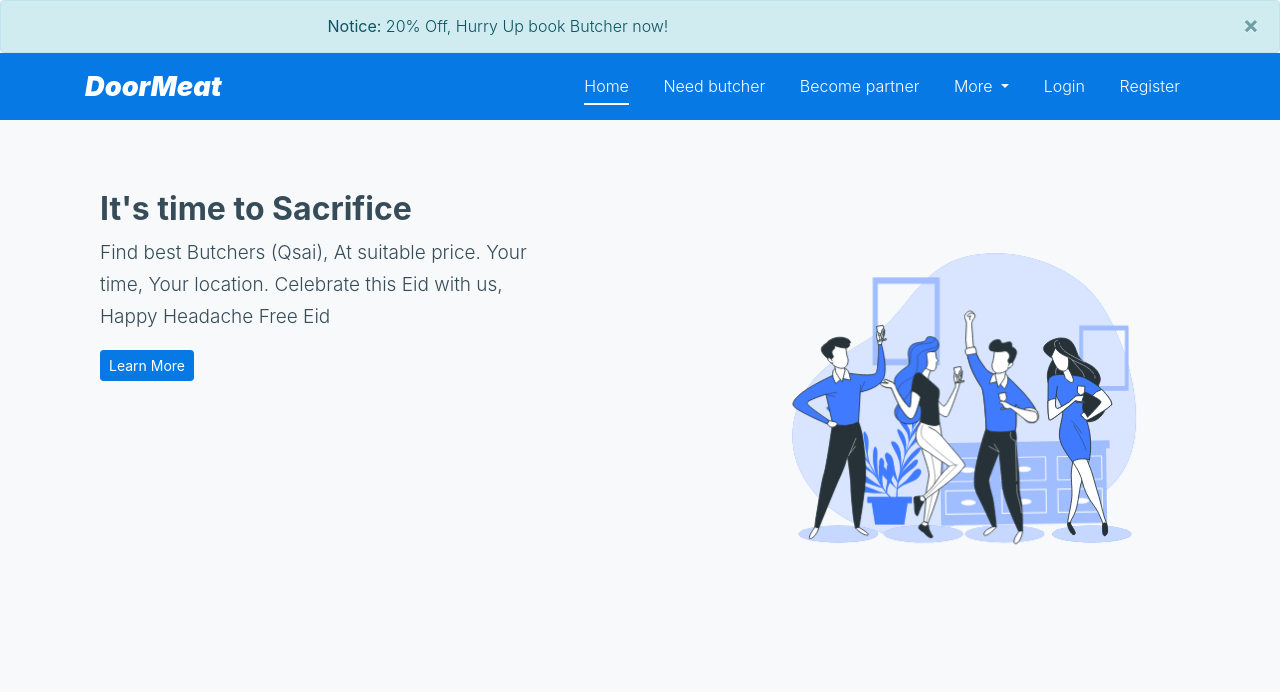
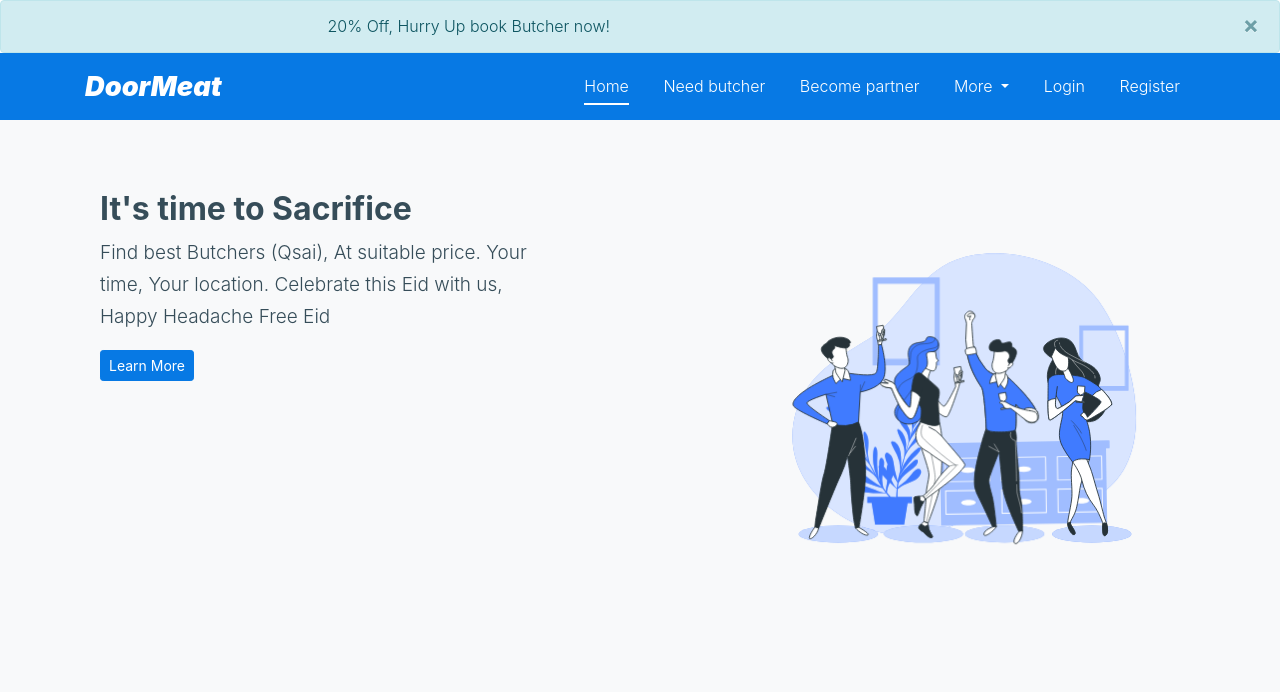
Before and after one commit to MTayyab10/DoorMeat01, a Django app: page / in a window 1280 px wide. Shown: the top 692 px of the page. Run offline with Django 3.2, Linux system fonts and the light colour scheme; data that the repository does not hold is empty; some libraries are stand-ins or nearby versions; some web fonts are replaced.

Commit message:
remove notice in offer text

```diff
--- a/home1/templates/home1/index.html
+++ b/home1/templates/home1/index.html
@@ -161,7 +161,6 @@
 				<div class=" d-flex align-items-center" role="alert">
 
 					<div class="ml-2">
-						<b>Notice:</b>
                         {{ offer_text }}
 					</div>
 
```
